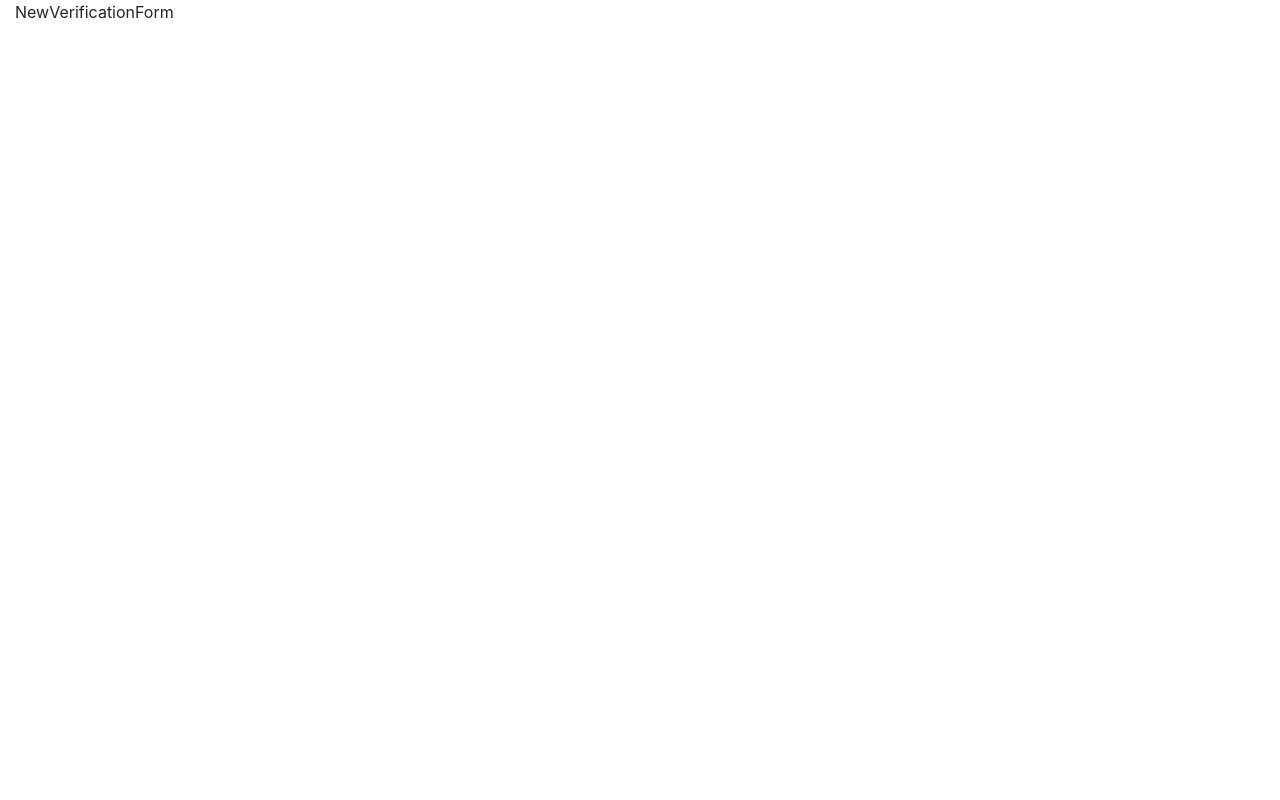
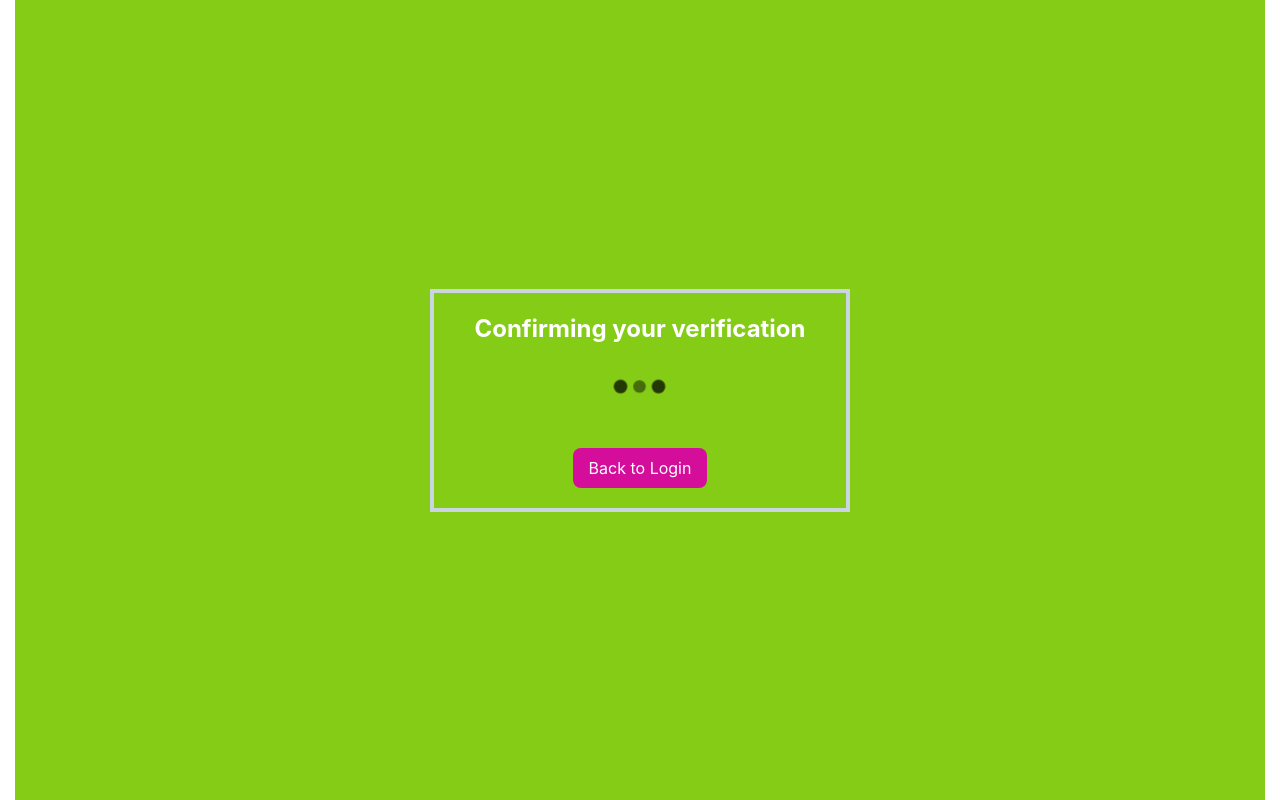
Before and after one commit to Buyaki01/next-auth-version5, a Next.js app: page /auth/new-verification in a window 1280 px wide. Built offline with nearby package versions, Linux system fonts and the light colour scheme.

Commit message:
Install react-spinners, Update NewVerificationForm component

```diff
--- a/app/auth/register/page.js
+++ b/app/auth/register/page.js
@@ -36,12 +36,15 @@ const RegisterPage = () => {
           return
         }
 
-        const tokenResponseToken = tokenResponse.data.verificationToken.token
-        const tokenResponseEmail = tokenResponse.data.verificationToken.email
+        const tokenResponseEmail = await tokenResponse?.data.verificationToken.email
+        const tokenResponseToken = await tokenResponse?.data.verificationToken.token
 
-        const resendResponse = await axios.post("/api/send", { tokenResponseToken, tokenResponseEmail })
+        console.log("This is the tokenResponseToken: ", tokenResponseToken)
+
+        const resendResponse = await axios.post("/api/send", { tokenResponseEmail, tokenResponseToken })
 
         console.log("This is the resendResponse: ", resendResponse)
+        console.log("This is the resendResponse data: ", resendResponse.data)
 
         if (resendResponse.status === 200) {
           toast.success("Confirmation Email sent! Please check your email address and verify your account!")
--- a/app/components/NewVerificationForm.jsx
+++ b/app/components/NewVerificationForm.jsx
@@ -1,8 +1,25 @@
 "use client"
+
+import Link from "next/link"
+import { BeatLoader } from "react-spinners"
 
 const NewVerificationForm = () => {
   return (
-    <div>NewVerificationForm</div>
+    <div className="bg-lime-500 min-h-screen flex flex-col justify-center items-center">
+      <div className="border border-slate-300 border-4 py-5 px-10">
+        <h2 className="font-bold text-2xl text-white">Confirming your verification</h2>
+        <div className="my-8 flex justify-center">
+          <BeatLoader />
+        </div>
+        <div className="flex justify-center">
+          <button className="mt-5 text-center px-4 py-2">
+            <Link href={'/auth/login'}>
+              Back to Login
+            </Link>
+          </button>
+        </div>
+      </div>
+    </div>
   )
 }
 
--- a/app/globals.css
+++ b/app/globals.css
@@ -30,6 +30,7 @@ button, button[type="submit"] {
   border: none;
   box-shadow: none;
   font-size: 1.0rem;
+  color: white;
 }
 
 button:hover{
--- a/package.json
+++ b/package.json
@@ -21,6 +21,7 @@
     "react-dom": "^18",
     "react-hot-toast": "^2.4.1",
     "react-icons": "^4.12.0",
+    "react-spinners": "^0.13.8",
     "resend": "^3.1.0",
     "uuid": "^9.0.1"
   },
```
Also changed, not shown: 1 other file (tests, documents, lock files or other folders).
